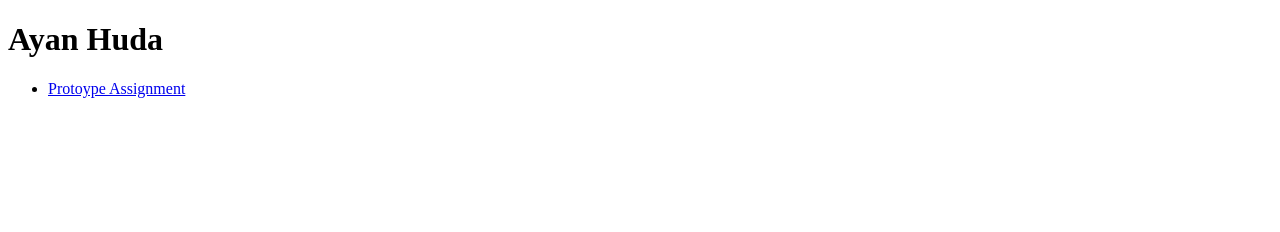
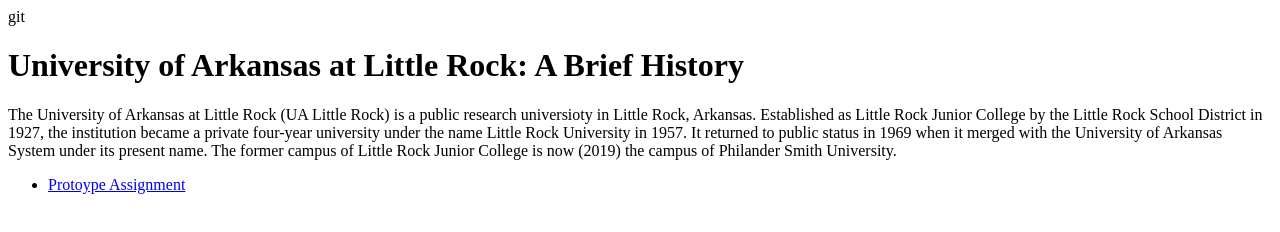
Before and after one commit to ayan0186/ifsc-1310, a plain HTML site: page index.html in a window 1280 px wide. Drawn offline with Linux system fonts and the light colour scheme.

Commit message:
added title, description, and author

```diff
--- a/index.html
+++ b/index.html
@@ -1,17 +1,26 @@
 <!doctype html>
 
 <html lang="en">
-<head>
+git <head>
+
+  <title>University of Arkansas at Little Rock: A Brief History | Ayan Huda</title>
+  <meta name="description" content="University of Arkansas Information">
+  <meta name="author" content="Ayan Huda">
   <meta charset="utf-8">
-
-  <title>IFSC 1310 | Ayan Huda</title>
-  <meta name="description" content="Course work from IFCS 1310 Spring 2024">
-  <meta name="author" content="Ayan Huda">
+  <meta name="viewport" content="width=device-width, inital-scale=1" />
 
 </head>
 
 <body>
-  <h1>Ayan Huda</h1>
+  <main>
+    <header class="primary">
+      <div id="header">
+  <h1 id="backtotop">University of Arkansas at Little Rock: A Brief History</h1>
+    </div>
+</header>
+<section id="content">
+  <p>The University of Arkansas at Little Rock (UA Little Rock) is a public research universioty in Little Rock, Arkansas. Established as Little Rock Junior College by the Little Rock School District in 1927, the institution became a private four-year university under the name Little Rock University in 1957. It returned to public status in 1969 when it merged with the University of Arkansas System under its present name. The former campus of Little Rock Junior College is now (2019) the campus of Philander Smith University.</p>
+</section>
   <nav>
     <ul>
       <li><a href="prototype/index.html">Protoype Assignment</a></li>
```
